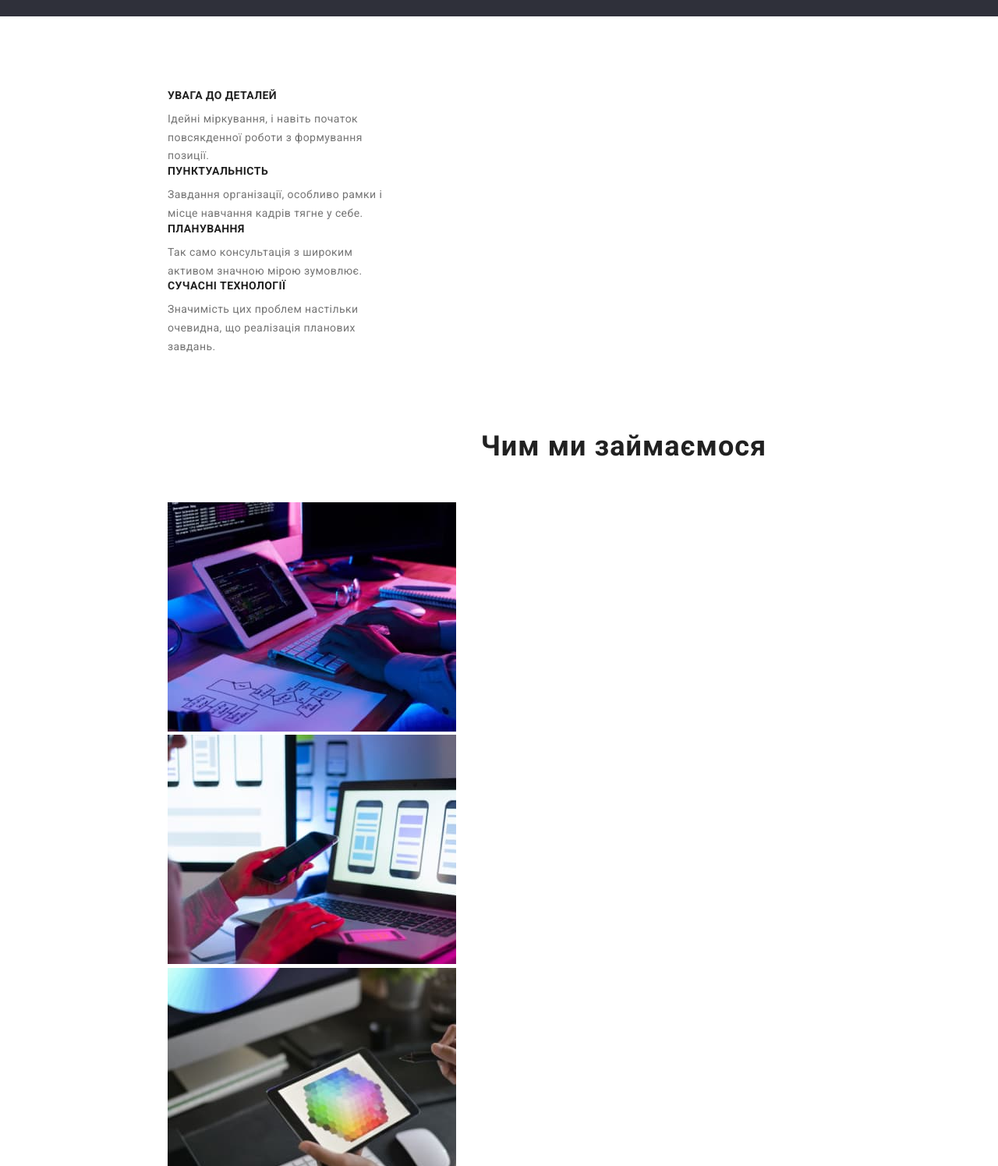
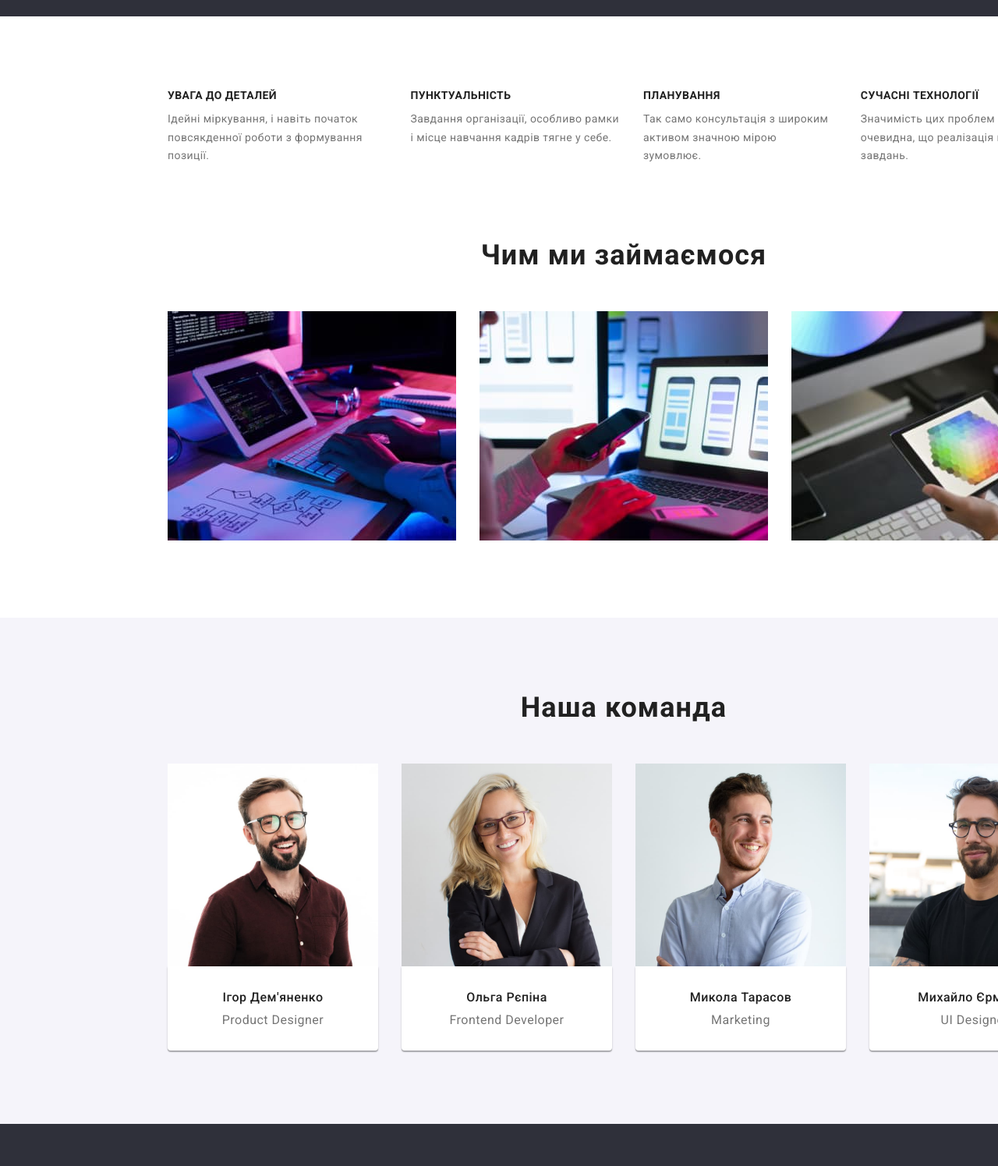
Before and after one commit to MarioKarv/goit-markup-hw-03, a plain HTML site: page index.html in a window 1280 px wide. Shown: the part 670-2165 px from the top of the page at 78% size. Drawn offline with nearby package versions, Linux system fonts and the light colour scheme.

Commit message:
Добавил flex свойства main index

```diff
--- a/css/styles.css
+++ b/css/styles.css
@@ -30,7 +30,8 @@
 p,
 h1,
 h2,
-h3{
+h3,
+ul{
     padding: 0;
     margin: 0;
 }
@@ -82,13 +83,15 @@ body{
 }
 .site-nav{
     display: flex;
-    padding: 0;
-    margin: 0;
 }
 
-/* .site-nav .items:not(:last-child){
+/* .site-nav li{
+    outline: 2px solid tomato;
+} */
+
+.site-nav .items:not(:last-child){
     margin-right: 50px;
-} */
+}
 .site-nav .link{
     color: var(--title);
     font-weight: 500;
@@ -216,9 +219,14 @@ body{
     background-color: var(--button);
 }
 
-.list li{
-    width:300px;
+.flex {
+    display: flex;
 }
+
+.flex li:not(:last-child){
+    margin-right: 30px;
+}
+
 .visually-hidden {
     position: absolute;
     white-space: nowrap;
--- a/index.html
+++ b/index.html
@@ -43,7 +43,7 @@
       <section class="section">
         <div class="container">
           <h2 class="visually-hidden">Особливості</h2>
-          <ul class="list">
+          <ul class="list flex">
             <li>
               <h3 class="section-ti">Увага до деталей</h3>
               <p class="description">Ідейні міркування, і навіть початок повсякденної роботи з формування позиції.</p>
@@ -66,7 +66,7 @@
       <section class="section wwd">
         <div class="container">
           <h2 class="section-title">Чим ми займаємося</h2>
-          <ul class="list">
+          <ul class="list flex">
             <li>
               <img src="./images/box1.jpg" width="370" alt="людина програмує" />
             </li>
@@ -82,7 +82,7 @@
       <section class="section team">
         <div class="container">
           <h2 class="section-title">Наша команда</h2>
-        <ul class="list">
+        <ul class="list flex">
           <li>
             <img src="./images/img1.jpg" width="270" alt="Ігор Дем'яненко Product Designer" class="img-desc"/>
             <div class="description-p">
```
Also changed, not shown: portfolio.html (+4 -4 lines).
